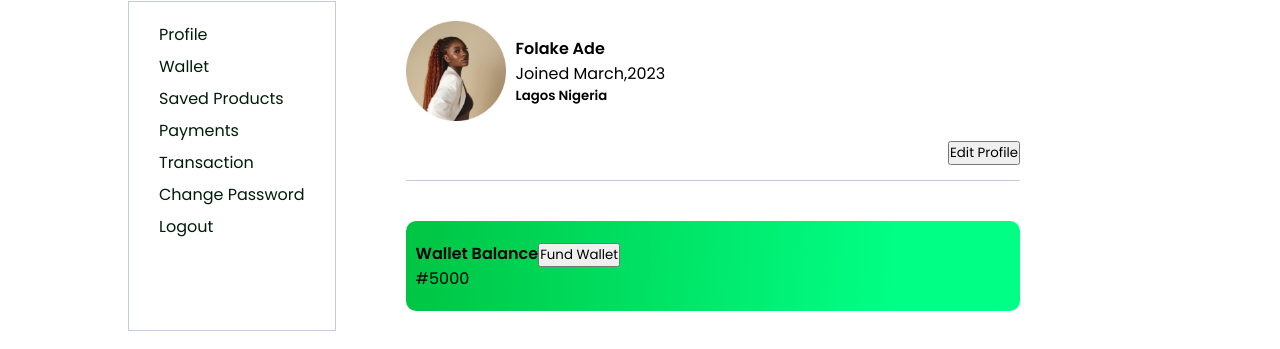
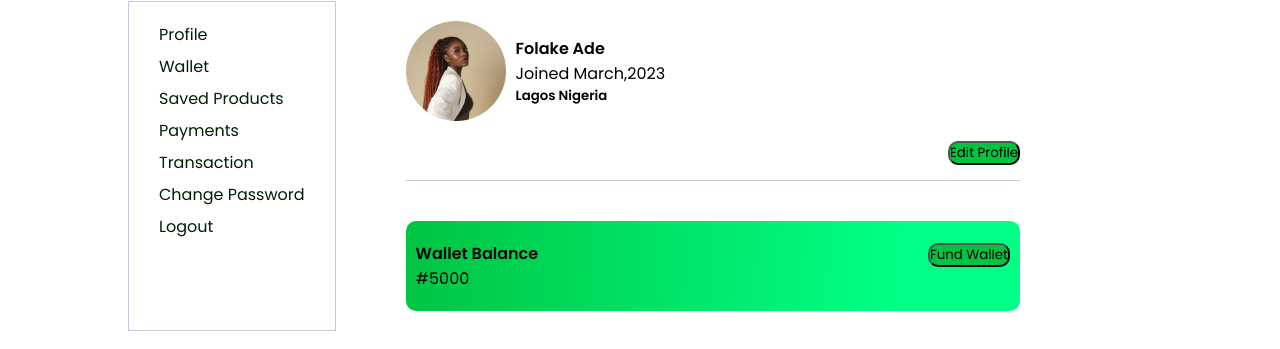
Before and after one commit to chiamaka28/agrifed-project, a plain HTML site: page dashboard.html in a window 1280 px wide. Shown: the part 155-504 px from the top of the page. Drawn offline with Linux system fonts and the light colour scheme.

Commit message:
changes made

```diff
--- a/styles/styles.css
+++ b/styles/styles.css
@@ -116,6 +116,11 @@ input::placeholder {
 .item img {
   width: 100%;
   margin: auto;
+}
+button{
+  background: #00c341;
+
+  border-radius: 10px;
 }
 .items button {
   padding: 3px 7px;
@@ -481,6 +486,7 @@ main {
   padding: 20px 10px;
   border-radius: 10px;
   display: flex;
+  justify-content:space-between;
 }
 .edit-btn {
   display: flex;
```
